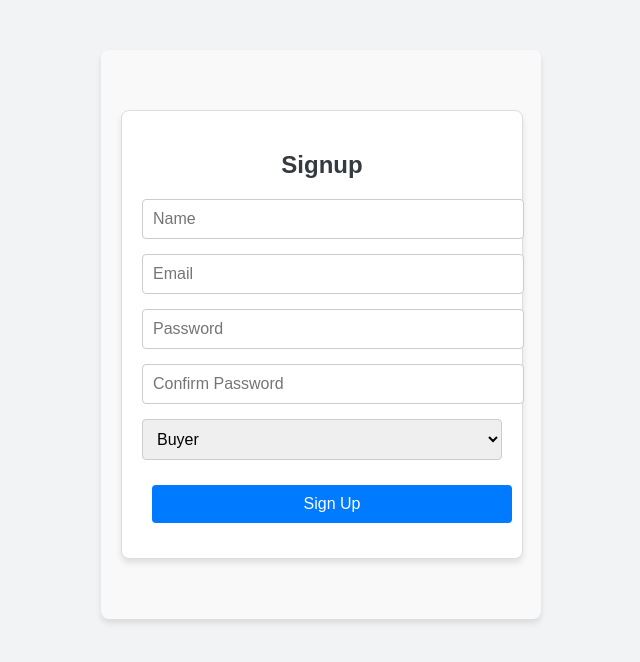
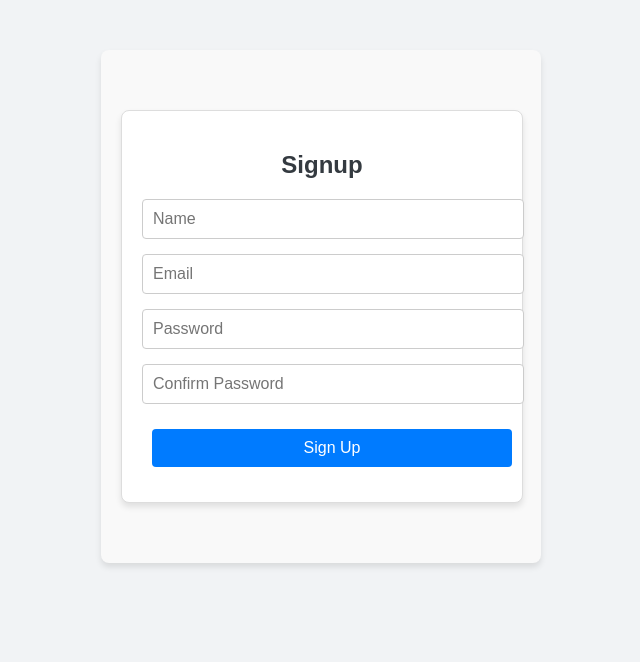
Before and after one commit to AdityaBS04/Final-Assignment, a React (Create React App) app in the folder frontend/: page /signup in a window 1280 px wide. Shown: the top 662 px of the page, without its empty margins (319-959 px from the left). Built offline with nearby package versions, Linux system fonts and the light colour scheme.

Commit message:
seller removed

```diff
--- a/frontend/src/components/LoginPage.js
+++ b/frontend/src/components/LoginPage.js
@@ -6,7 +6,7 @@ const Login = () => {
   const [formData, setFormData] = useState({
     email: "",
     password: "",
-    role: "buyer", // Default role
+    role: "buyer", // Default role set to Buyer
   });
 
   const [error, setError] = useState("");
@@ -26,7 +26,7 @@ const Login = () => {
         body: JSON.stringify({
           email: formData.email,
           password: formData.password,
-          role: formData.role,
+          role: formData.role, // Role is sent based on user selection
         }),
       });
 
@@ -35,9 +35,8 @@ const Login = () => {
       if (response.ok) {
         alert(data.message);
 
-        // Save token or navigate based on role
+        // Navigate based on role (admin or buyer)
         if (formData.role === "admin") navigate("/admin-home");
-        else if (formData.role === "seller") navigate("/seller-home");
         else navigate("/buyer");
       } else {
         setError(data.message || "Login failed");
@@ -71,7 +70,6 @@ const Login = () => {
         />
         <select name="role" value={formData.role} onChange={handleChange}>
           <option value="buyer">Buyer</option>
-          <option value="seller">Seller</option>
           <option value="admin">Admin</option>
         </select>
         <button type="submit">Log In</button>
--- a/frontend/src/components/SignupPage.js
+++ b/frontend/src/components/SignupPage.js
@@ -8,7 +8,6 @@ const Signup = () => {
     email: "",
     password: "",
     confirmPassword: "",
-    role: "buyer", // Default role
   });
 
   const [error, setError] = useState("");
@@ -33,7 +32,7 @@ const Signup = () => {
           name: formData.name,
           email: formData.email,
           password: formData.password,
-          role: formData.role,
+          role: "buyer", // Automatically set role to 'buyer'
         }),
       });
 
@@ -88,10 +87,6 @@ const Signup = () => {
           onChange={handleChange}
           required
         />
-        <select name="role" value={formData.role} onChange={handleChange}>
-          <option value="buyer">Buyer</option>
-          <option value="seller">Seller</option>
-        </select>
         <button type="submit">Sign Up</button>
       </form>
     </div>
```
